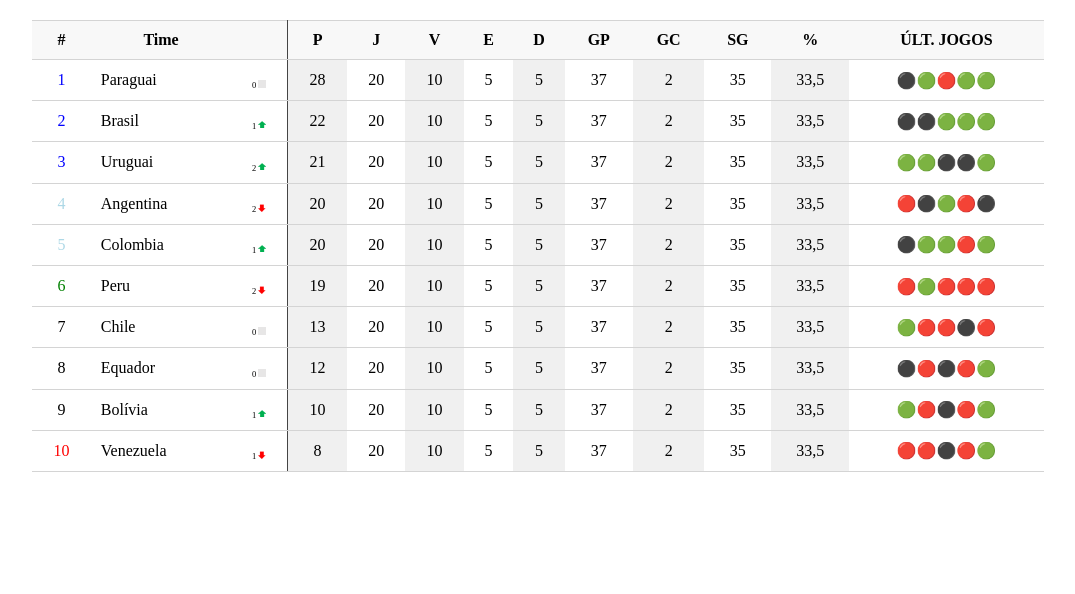
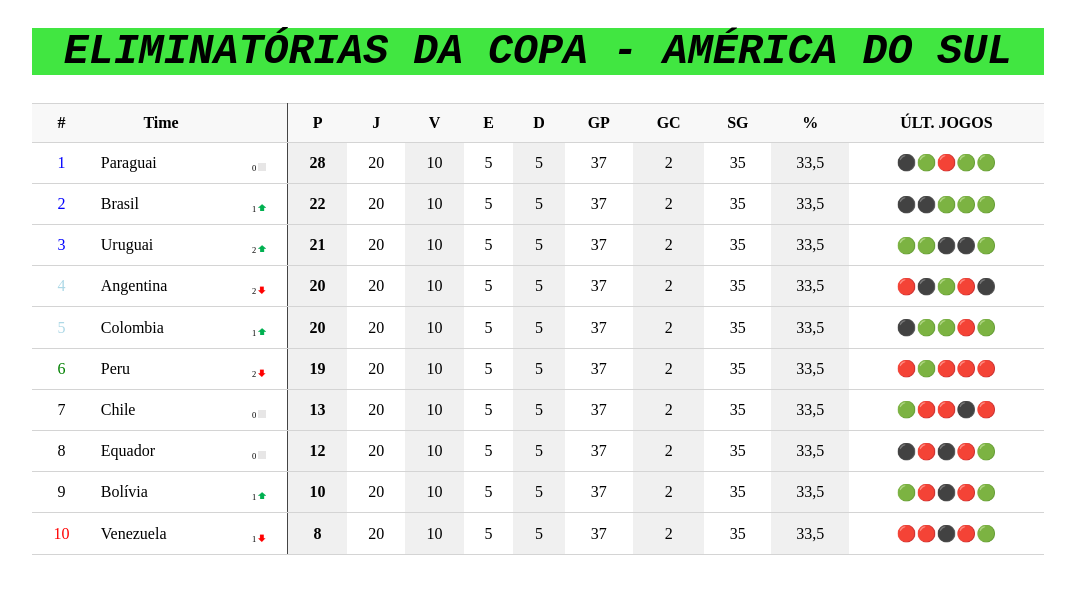
Before and after one commit to LessandroFreitas/frontend-tabela-campeonato, a plain HTML site: page index.html in a window 1280 px wide. Shown: the whole page, without its empty margins (102-1177 px from the left). Drawn offline with Linux system fonts and the light colour scheme.

Commit message:
colocado titulo verde e os negritos

```diff
--- a/index.html
+++ b/index.html
@@ -13,8 +13,11 @@
 </head>
 
 <body>
+
+    <div class="titulo">
+        <h1>ELIMINATÓRIAS DA COPA - AMÉRICA DO SUL</h1>
+    </div>
     <table>
-
         <th>#</th>
         <th>Time</th>
         <th class="colunaDireita"></th>
@@ -31,8 +34,9 @@
         <tr>
             <td class="primeiro">1</td>
             <td class="alinhar">Paraguai </td>
-            <td class="colunaDireita"> <sub class="alinharsub"> 0 <img src="./styles/quadrado cinza.png" class="tamanho"></sub></td>
-            <td class="fundo"> 28 </td>
+            <td class="colunaDireita"> <sub class="alinharsub"> 0 <img src="./styles/quadrado cinza.png"
+                        class="tamanho"></sub></td>
+            <td class="fundo nego"> 28 </td>
             <td> 20 </td>
             <td class="fundo"> 10 </td>
             <td> 5 </td>
@@ -47,8 +51,9 @@
         <tr>
             <td class="primeiro">2</td>
             <td class="alinhar">Brasil
-            <td class="colunaDireita"> <sub class="alinharsub">1 <img src="./styles/01 seta verde.png" class="tamanho"></sub></td>
-            <td class="fundo"> 22 </td>
+            <td class="colunaDireita"> <sub class="alinharsub">1 <img src="./styles/01 seta verde.png"
+                        class="tamanho"></sub></td>
+            <td class="fundo nego"> 22 </td>
             <td> 20 </td>
             <td class="fundo"> 10 </td>
             <td> 5 </td>
@@ -63,8 +68,9 @@
         <tr>
             <td class="primeiro">3</td>
             <td class="alinhar">Uruguai</td>
-            <td class="colunaDireita"><sub class="alinharsub">2 <img src="./styles/01 seta verde.png" class="tamanho"></sub></td>
-            <td class="fundo"> 21 </td>
+            <td class="colunaDireita"><sub class="alinharsub">2 <img src="./styles/01 seta verde.png"
+                        class="tamanho"></sub></td>
+            <td class="fundo nego"> 21 </td>
             <td> 20 </td>
             <td class="fundo"> 10 </td>
             <td> 5 </td>
@@ -79,8 +85,9 @@
         <tr>
             <td class="segundo">4</td>
             <td class="alinhar">Angentina </td>
-            <td class="colunaDireita"> <sub class="alinharsub"> 2 <img src="./styles/seta vermelha.png" class="tamanho"></sub></td>
-            <td class="fundo"> 20 </td>
+            <td class="colunaDireita"> <sub class="alinharsub"> 2 <img src="./styles/seta vermelha.png"
+                        class="tamanho"></sub></td>
+            <td class="fundo nego"> 20 </td>
             <td> 20 </td>
             <td class="fundo"> 10 </td>
             <td> 5 </td>
@@ -95,8 +102,9 @@
         <tr>
             <td class="segundo">5</td>
             <td class="alinhar">Colombia </td>
-            <td class="colunaDireita"><sub class="alinharsub">1 <img src="./styles/01 seta verde.png" class="tamanho"></sub></td>
-            <td class="fundo"> 20 </td>
+            <td class="colunaDireita"><sub class="alinharsub">1 <img src="./styles/01 seta verde.png"
+                        class="tamanho"></sub></td>
+            <td class="fundo nego"> 20 </td>
             <td> 20 </td>
             <td class="fundo"> 10 </td>
             <td> 5 </td>
@@ -111,8 +119,9 @@
         <tr>
             <td class="sexto">6</td>
             <td class="alinhar">Peru</td>
-            <td class="colunaDireita"> <sub class="alinharsub"> 2 <img src="./styles/seta vermelha.png" class="tamanho"></sub></td>
-            <td class="fundo"> 19 </td>
+            <td class="colunaDireita"> <sub class="alinharsub"> 2 <img src="./styles/seta vermelha.png"
+                        class="tamanho"></sub></td>
+            <td class="fundo nego"> 19 </td>
             <td> 20 </td>
             <td class="fundo"> 10 </td>
             <td> 5 </td>
@@ -127,8 +136,9 @@
         <tr>
             <td class="sete">7</td>
             <td class="alinhar">Chile</td>
-            <td class="colunaDireita"><sub class="alinharsub"> 0 <img src="./styles/quadrado cinza.png" class="tamanho"></sub></td>
-            <td class="fundo"> 13 </td>
+            <td class="colunaDireita"><sub class="alinharsub"> 0 <img src="./styles/quadrado cinza.png"
+                        class="tamanho"></sub></td>
+            <td class="fundo nego"> 13 </td>
             <td> 20 </td>
             <td class="fundo"> 10 </td>
             <td> 5 </td>
@@ -143,8 +153,9 @@
         <tr>
             <td class="oito">8</td>
             <td class="alinhar">Equador</td>
-            <td class="colunaDireita"> <sub class="alinharsub"> 0 <img src="./styles/quadrado cinza.png" class="tamanho"></sub></td>
-            <td class="fundo"> 12 </td>
+            <td class="colunaDireita"> <sub class="alinharsub"> 0 <img src="./styles/quadrado cinza.png"
+                        class="tamanho"></sub></td>
+            <td class="fundo nego"> 12 </td>
             <td> 20 </td>
             <td class="fundo"> 10 </td>
             <td> 5 </td>
@@ -159,8 +170,9 @@
         <tr>
             <td class="nove">9</td>
             <td class="alinhar">Bolívia</td>
-            <td class="colunaDireita"> <sub class="alinharsub"> 1 <img src="./styles/01 seta verde.png" class="tamanho"></sub></td>
-            <td class="fundo"> 10 </td>
+            <td class="colunaDireita"> <sub class="alinharsub"> 1 <img src="./styles/01 seta verde.png"
+                        class="tamanho"></sub></td>
+            <td class="fundo nego"> 10 </td>
             <td> 20 </td>
             <td class="fundo"> 10 </td>
             <td> 5 </td>
@@ -175,8 +187,9 @@
         <tr>
             <td class="ultimo">10</td>
             <td class="alinhar">Venezuela</td>
-            <td class="colunaDireita"> <sub class="alinharsub"> 1 <img src="./styles/seta vermelha.png" class="tamanho"></sub></td>
-            <td class="fundo"> 8 </td>
+            <td class="colunaDireita"> <sub class="alinharsub"> 1 <img src="./styles/seta vermelha.png"
+                        class="tamanho"></sub></td>
+            <td class="fundo nego"> 8 </td>
             <td> 20 </td>
             <td class="fundo"> 10 </td>
             <td> 5 </td>
--- a/styles/style.css
+++ b/styles/style.css
@@ -55,3 +55,18 @@ th {
 .colunaDireita {
     border-right: 1px solid #444;
 }
+
+.titulo {
+    text-align: center;
+    font-family: 'Courier New', Courier, monospace;
+    font-style: italic;
+    font-size: 130%;
+    background-color: rgb(65, 230, 65);
+    max-width: 80%;
+    margin-left: 10%;
+
+}
+
+.nego {
+    font-weight: bold;
+}
```
